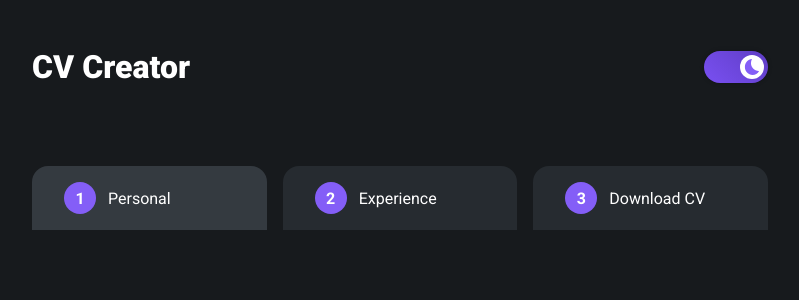
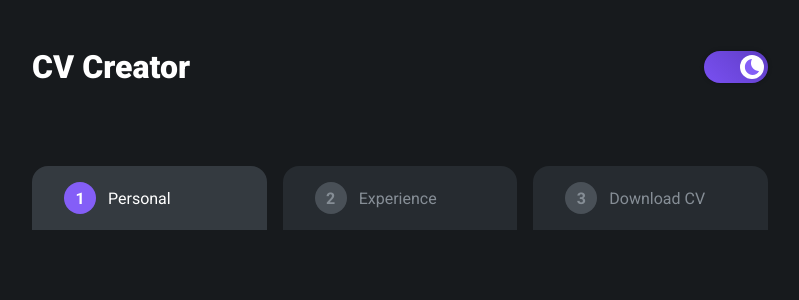
Before and after one commit to michalwachowicz/cv-application, a React (Create React App) app: page / in a window 1280 px wide. Shown: the top 300 px of the page, without its empty margins (240-1039 px from the left). Built offline with nearby package versions, Linux system fonts and the light colour scheme.

Commit message:
Style tab bar items

```diff
--- a/src/components/TabBarItem.jsx
+++ b/src/components/TabBarItem.jsx
@@ -6,8 +6,8 @@ function TabBarItem({ index, data, onCurrentChange }) {
   const { title, active } = data;
   return (
     <TabBarItemCard active={active} onClick={() => onCurrentChange(index)}>
-      <NumberCircle>{index + 1}</NumberCircle>
-      <Title>{title}</Title>
+      <NumberCircle active={active}>{index + 1}</NumberCircle>
+      <Title active={active}>{title}</Title>
     </TabBarItemCard>
   );
 }
@@ -49,8 +49,9 @@ const NumberCircle = styled.div`
   width: 2rem;
   height: 2rem;
   border-radius: 100px;
-  background-color: ${({ theme }) => theme.main};
-  color: #fff;
+  background-color: ${({ active, theme }) =>
+    active ? theme.main : theme.cardInactiveCircle};
+  color: ${({ active, theme }) => (active ? '#fff' : theme.cardInactiveText)};
   font-size: 1rem;
   font-weight: 700;
 `;
@@ -58,6 +59,8 @@ const NumberCircle = styled.div`
 const Title = styled.div`
   font-size: 1rem;
   text-align: center;
+  color: ${({ active, theme }) =>
+    active ? theme.textColor : theme.cardInactiveText};
 
   @media (max-width: 700px) {
     font-size: 0.75rem;
--- a/src/themes.js
+++ b/src/themes.js
@@ -21,6 +21,8 @@ const lightTheme = {
   main: '#845EF7',
   card: '#fff',
   cardInactive: '#DEE2E6',
+  cardInactiveCircle: '#868E96',
+  cardInactiveText: '#ADB5BD',
 };
 
 const darkTheme = {
@@ -29,6 +31,8 @@ const darkTheme = {
   main: '#845EF7',
   card: '#343A40',
   cardInactive: '#262B30',
+  cardInactiveCircle: '#495057',
+  cardInactiveText: '#868E96',
 };
 
 export { GlobalStyles, lightTheme, darkTheme };
```
